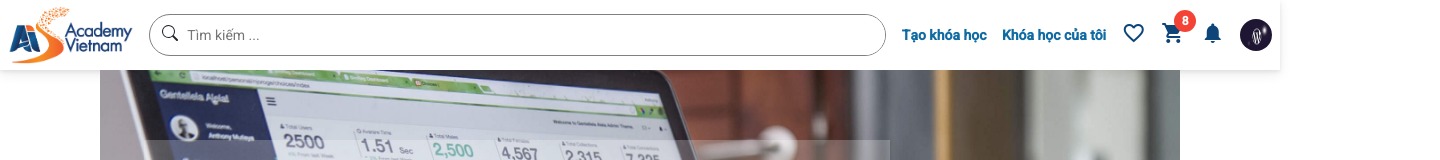
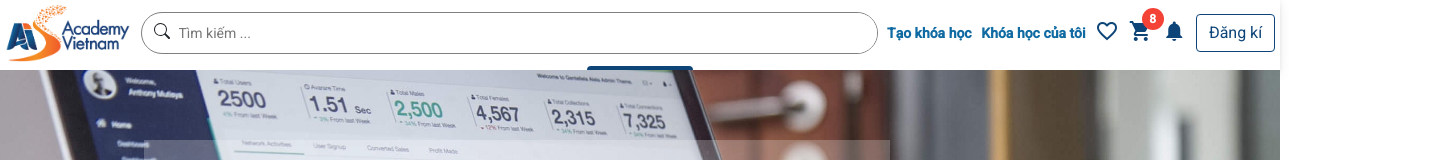
Before and after one commit to du99cy/exams-fe, an Angular app: page / in a window 1280 px wide. Shown: the top 160 px of the page, 1440 px wide, since content can reach past the window. Built offline with nearby package versions, Linux system fonts and the light colour scheme; no server answers.

Commit message:
'bind_account'

```diff
--- a/src/app/app.component.html
+++ b/src/app/app.component.html
@@ -1,7 +1,7 @@
 
 <div class="app_layout_wrapper">
   <app-header></app-header>
-  <div class="container">
+  <div class="">
 
     <router-outlet></router-outlet>
   </div>
--- a/src/app/core/components/header/header.component.html
+++ b/src/app/core/components/header/header.component.html
@@ -110,6 +110,7 @@
     <mat-icon style="color: #0d4579; cursor: pointer">notifications</mat-icon>
     <div class="category-box"></div>
   </div>
+  <ng-template [ngIf]="this.userData" [ngIfElse]="login_signup_temp">
     <div class="category">
       <img
         src="../../../../assets/common-img/355212_948a_10 (1).jpg"
@@ -137,12 +138,18 @@
         </div>
       </div>
     </div>
-  <!-- <div>
+  </ng-template>
+  <ng-template #login_signup_temp>
+    <div>
       <a
         routerLink="/sign-up"
         role="button"
         class="btn btn-log-in"
-      style="color: #0d4579; background-color: #fff; border: 1px solid #0d4579"
+        style="
+          color: #0d4579;
+          background-color: #fff;
+          border: 1px solid #0d4579;
+        "
       >
         Đăng kí
       </a>
@@ -156,7 +163,8 @@
       >
         Đăng Nhập
       </a>
-  </div> -->
+    </div>
+  </ng-template>
 </div>
 <ng-template #icon let-height="height">
   <svg
--- a/src/app/core/components/header/header.component.ts
+++ b/src/app/core/components/header/header.component.ts
@@ -10,7 +10,7 @@ import { Subscription } from 'rxjs';
 })
 export class HeaderComponent implements OnInit,OnDestroy {
 
-  userData!:User
+  userData!:User | null
   userSubs = new Subscription();
   constructor(private authService: AuthService) { }
 
@@ -25,7 +25,7 @@ export class HeaderComponent implements OnInit,OnDestroy {
   getUserData(){
     let userSub = this.authService.UserObservable.subscribe((res:User)=>{
       this.userData = res
-      console.log(this.userData)
+
     })
     this.userSubs.add(userSub);
   }
--- a/src/app/modules/home/components/home/home.component.html
+++ b/src/app/modules/home/components/home/home.component.html
@@ -1,16 +1,17 @@
-<div class="container">
+<div>
   <div class="header-img">
     <div class="content-img">
       <h2>CHƯƠNG TRÌNH ĐÀO TẠO</h2>
       <span>
         Chúng tôi gồm các nhà nghiên cứu, giảng viên, chuyên gia ngành, doanh
         nghiệp kết hợp lại nhằm tạo dựng môi trường học tập và ứng dụng Trí tuệ
-        nhân tạo để cùng sáng tạo và đổi mới. Chúng tôi xây dựng các khóa học, tư
-        vấn giải pháp công nghệ, trực tiếp phát triển các sản phẩm AI và đưa vào
-        áp dụng triển khai thực tế.
+        nhân tạo để cùng sáng tạo và đổi mới. Chúng tôi xây dựng các khóa học,
+        tư vấn giải pháp công nghệ, trực tiếp phát triển các sản phẩm AI và đưa
+        vào áp dụng triển khai thực tế.
       </span>
     </div>
   </div>
+  <div class="container">
     <app-list-courses></app-list-courses>
     <div *ngFor="let item of data" class="training-course">
       <div class="training-content">
@@ -24,6 +25,11 @@
           </span>
         </div>
       </div>
-    <img [src]="'../../../../../assets/common-img/' + item.img" alt=""  class="img"/>
+      <img
+        [src]="'../../../../../assets/common-img/' + item.img"
+        alt=""
+        class="img"
+      />
     </div>
   </div>
+</div>
```
Lines whose indentation alone changed are shown as unchanged.
